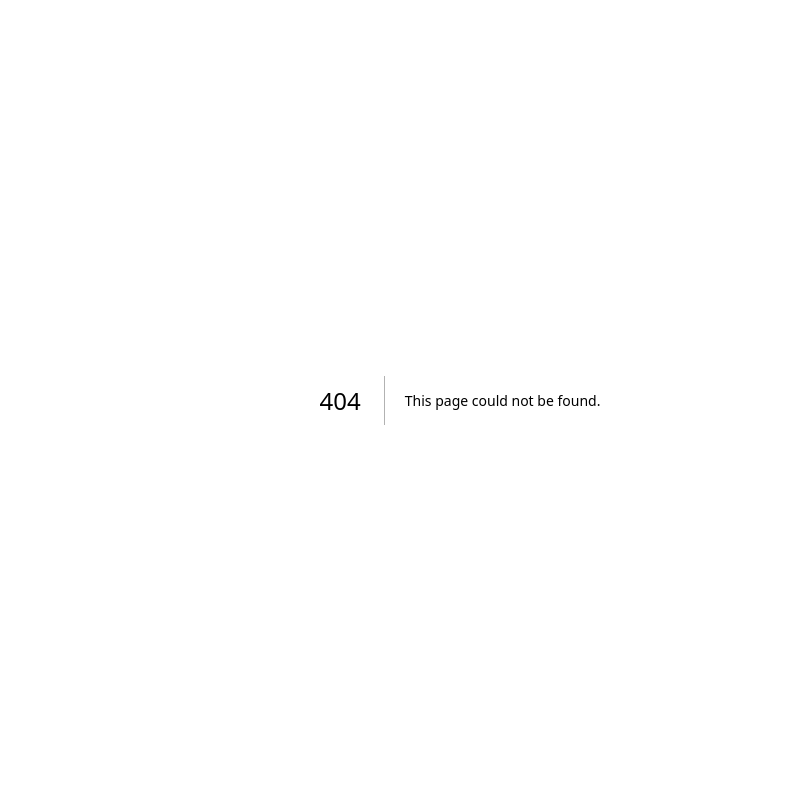
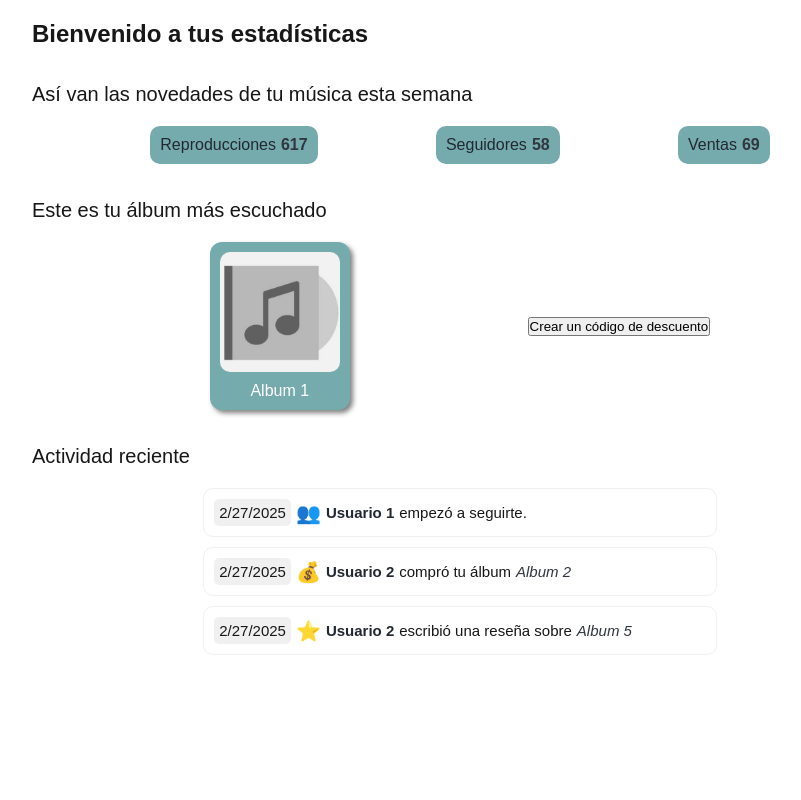
Before and after one commit to abenitezm/undersounds, a Next.js app: page /dashboard in a window 1280 px wide. Before the commit this address had no page. Shown: the top 800 px of the page, without its empty margins (180-981 px from the left). Built offline with nearby package versions, Linux system fonts and the light colour scheme.

Commit message:
Dashboard 0.1 y componente ActivityRow 0.1

```diff
--- /dev/null
+++ b/src/app/components/ActivityRow.tsx
@@ -0,0 +1,77 @@
+'use client'
+
+import styled from "styled-components";
+import colors from "../colors";
+
+const ActivityDate = styled.span`
+    font-size: 15px;
+    border-radius: 5px;
+    background-color: #f0f0f0;
+    padding: 5px;
+`
+
+const ActivityUser = styled.span`
+    font-weight: bold;
+    color: ${colors.background};
+`
+
+const ActivityAlbum = styled.span`
+    font-style: italic;
+    color: ${colors.tertiary};
+
+`
+
+const types = {
+  FOLLOWER: {
+    color: "blue",
+    icon: "👥",
+    text: "empezó a seguirte.",
+  },
+  SALE: {
+    color: "green",
+    icon: "💰",
+    text: "compró tu álbum ",
+  },
+  REVIEW: {
+    color: "purple",
+    icon: "⭐",
+    text: "escribió una reseña sobre ",
+  },
+};
+
+const ActivityRow = ({
+  time,
+  type,
+  name,
+  album,
+}: {
+  time: Date;
+  type: string;
+  name: string;
+  album: string;
+}) => {
+  return (
+    <div style={styles.row}>
+      <ActivityDate>{time.toLocaleDateString()}</ActivityDate>
+      <span style={{fontSize: 20}}>{types[type].icon}</span>
+      <ActivityUser>{name}</ActivityUser>
+      <span>{types[type].text}</span>
+      {type != "FOLLOWER" && <ActivityAlbum> {album}</ActivityAlbum>}
+    </div>
+  );
+};
+
+const styles = {
+  row: {
+    display: "flex",
+    flexDirection: "row",
+    gap: 5,
+    alignItems: "center",
+    padding: 10,
+    borderRadius: 10,
+    fontSize: 15,
+    border: '1px solid #f0f0f0',
+  },
+};
+
+export default ActivityRow;
--- /dev/null
+++ b/src/app/dashboard/page.tsx
@@ -0,0 +1,111 @@
+import { Album } from "@/app/components/Album";
+import { stat } from "fs";
+import { startTransition } from "react";
+import colors from "../colors";
+import ActivityRow from "../components/ActivityRow";
+
+const DashboardPage = async () => {
+  return (
+    <main style={styles.main}>
+      <h1 style={styles.title}>Bienvenido a tus estadísticas</h1>
+      <h2 style={styles.subtitle}>
+        Así van las novedades de tu música esta semana
+      </h2>
+      <div style={styles.statsContainer}>
+        <div style={styles.stat}>
+          <span style={styles.statTitle}>Reproducciones</span>
+          <span style={styles.statNumber}>617</span>
+        </div>
+        <div style={styles.stat}>
+          <span style={styles.statTitle}>Seguidores</span>
+          <span style={styles.statNumber}>58</span>
+        </div>
+        <div style={styles.stat}>
+          <span style={styles.statTitle}>Ventas</span>
+          <span style={styles.statNumber}>69</span>
+        </div>
+      </div>
+      <h2 style={styles.subtitle}>Este es tu álbum más escuchado</h2>
+      <div style={styles.albumContainer}>
+        <Album name="Album 1" />
+        <button>Crear un código de descuento</button>
+      </div>
+      <h2 style={styles.subtitle}>Actividad reciente</h2>
+      <div style={styles.activityContainer}>
+        <ActivityRow
+          time={new Date()}
+          type="FOLLOWER"
+          name="Usuario 1"
+          album=""
+        />
+        <ActivityRow
+          time={new Date()}
+          type="SALE"
+          name="Usuario 2"
+          album="Album 2"
+        />
+        <ActivityRow
+          time={new Date()}
+          type="REVIEW"
+          name="Usuario 2"
+          album="Album 5"
+        />
+      </div>
+    </main>
+  );
+};
+
+const styles = {
+  main: {
+    gap: 20,
+    display: "flex",
+    flexDirection: "column",
+    padding: 20,
+    width: "70%",
+  },
+  title: {
+    fontSize: 24,
+  },
+  subtitle: {
+    fontSize: 20,
+    fontWeight: "normal",
+    marginTop: 15,
+  },
+  statsContainer: {
+    display: "flex",
+    flexDirection: "row",
+    justifyContent: "space-evenly",
+  },
+  stat: {
+    display: "flex",
+    flexDirection: "row",
+    gap: 5,
+    alignItems: "center",
+    padding: 10,
+    borderRadius: 10,
+    color: colors.background,
+    backgroundColor: colors.primary,
+  },
+  statTitle: {
+    fontSize: 16,
+  },
+  statNumber: {
+    color: colors.tertiary,
+    fontSize: 16,
+    fontWeight: "bold",
+  },
+  albumContainer: {
+    display: "flex",
+    justifyContent: "space-evenly",
+    alignItems: "center",
+  },
+  activityContainer: {
+    width:  "60%",
+    display: "flex",
+    flexDirection: "column",
+    alignSelf: "center",
+    gap: 10,
+  }
+};
+
+export default DashboardPage;
```
